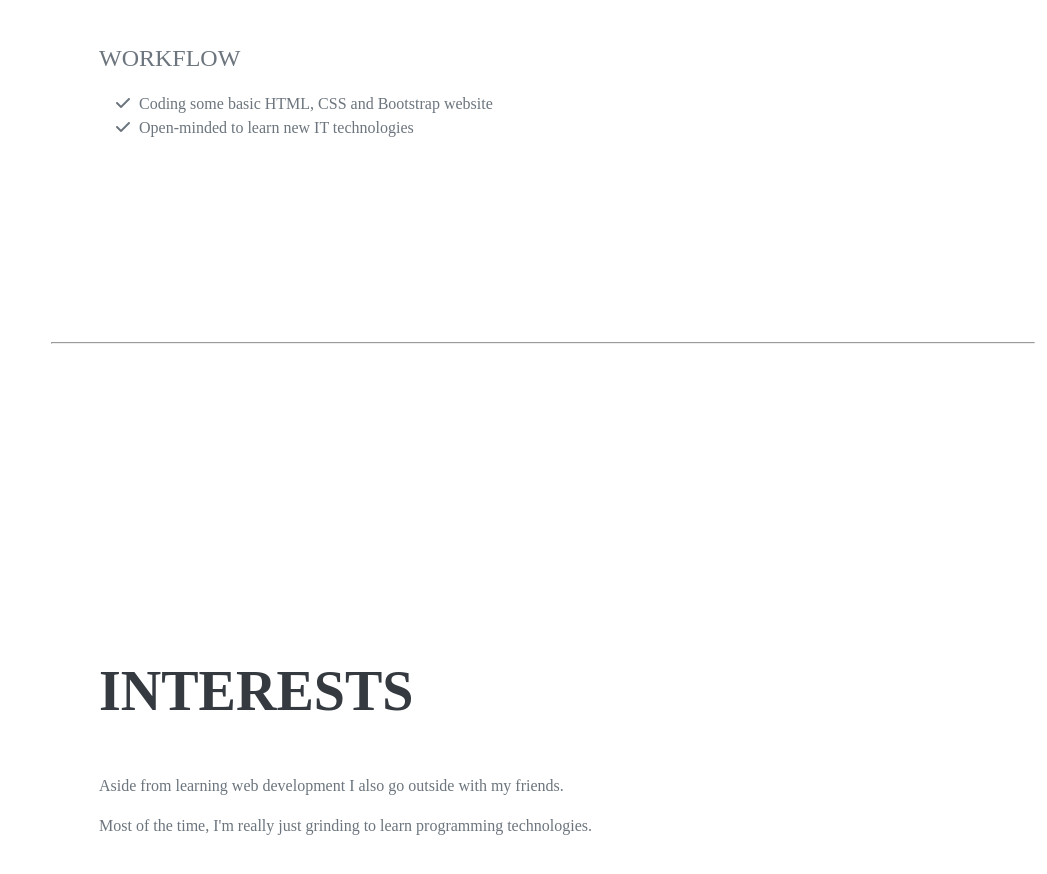
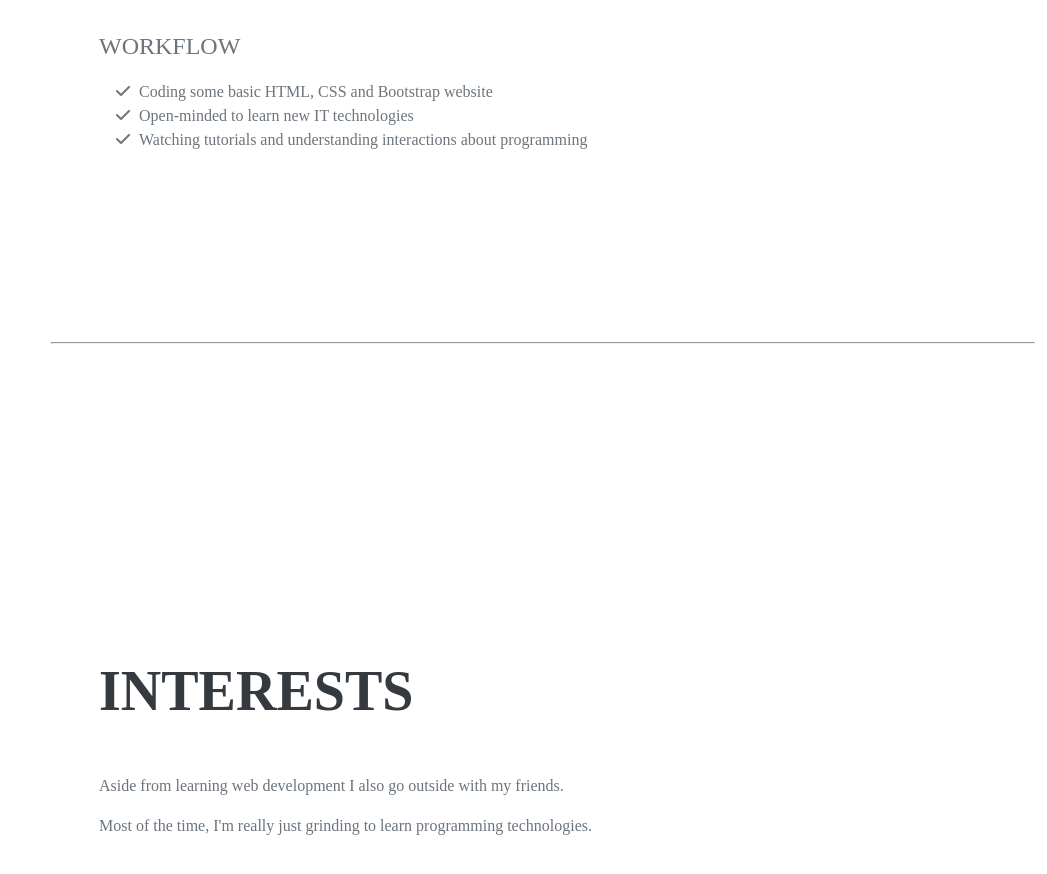
Before and after one commit to johnalfred12/group10-portfolio, a plain HTML site: page john-alfred.html in a window 1280 px wide. Shown: the part 2920-3794 px from the top of the page, without its empty margins (233-1280 px from the left). Drawn offline with Linux system fonts and the light colour scheme; a web font is replaced by a local one.

Commit message:
Small additions on workflow section

```diff
--- a/john-alfred.html
+++ b/john-alfred.html
@@ -152,6 +152,10 @@
               <span class="fa-li"><i class="fas fa-check"></i></span>
               Open-minded to learn new IT technologies
             </li>
+            <li>
+              <span class="fa-li"><i class="fas fa-check"></i></span>
+              Watching tutorials and understanding interactions about programming
+            </li>
           </ul>
         </div>
       </section>
```
